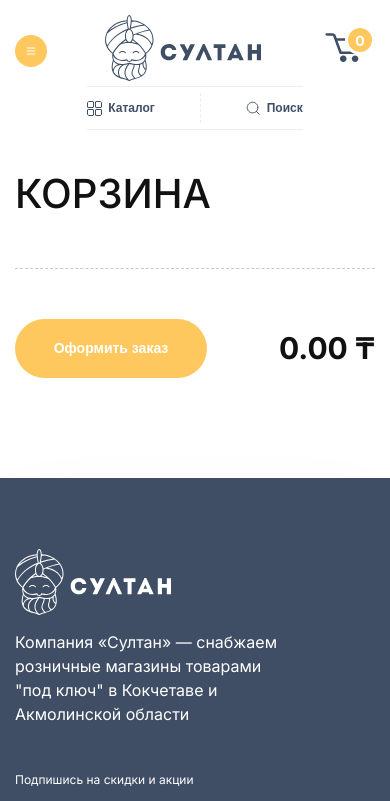
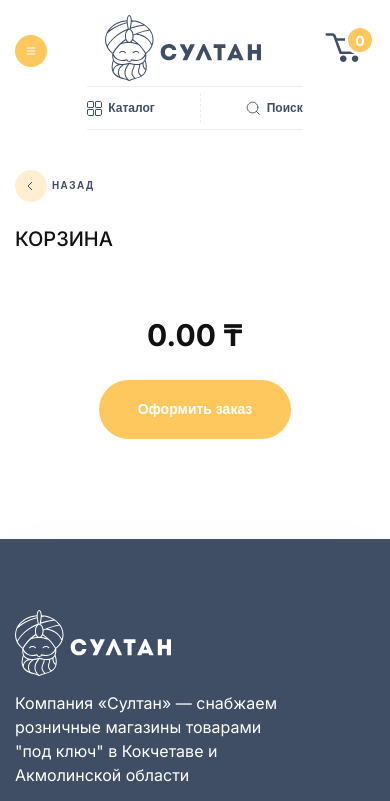
Before and after one commit to ilia-io/sultan-online-shop, a React (Create React App) app: page /sultan-online-shop/cart in a window 390 px wide. Shown: the top 801 px of the page. Built offline with nearby package versions, Linux system fonts and the light colour scheme.

Commit message:
feat: add cart component  responsive

```diff
--- a/src/components/Cart.tsx
+++ b/src/components/Cart.tsx
@@ -14,6 +14,7 @@
   removeItemFromCart,
 } from '../app/reducers/cartSlice';
 import { ICartItem } from '../@types/CartItem';
+import MobileBackBtn from './MobileBackBtn';
 
 type Props = {};
 
@@ -85,6 +86,7 @@
   return (
     <section className="cart">
       <div className="cart__wrapper container">
+        <MobileBackBtn classPrefix="cart" />
         <h1 className="cart__title">Корзина</h1>
         <div className="cart__horizontal-line"></div>
         <ul className="cart__list">
@@ -118,7 +120,7 @@
                     {cartItem.description.split('').slice(0, 200).join('')} ...
                   </p>
                 </div>
-                <div className="cart__item-vertical-line"></div>
+                <div className="cart__item-vertical-line mobile-hide"></div>
                 <div className="cart__item-actions">
                   <div className="cart__amount-box">
                     <button
--- a/src/components/Catalog.tsx
+++ b/src/components/Catalog.tsx
@@ -6,9 +6,9 @@
 import { filterSelector, setActiveCaterogy } from '../app/reducers/filterSlice';
 import Pagination from './Pagination';
 import CatalogProduct from './CatalogProduct';
-import mBackIcon from '../assets/icons/mobile-back.svg';
 import SideFilters from './SideFilters';
 import SortBy from './SortBy';
+import MobileBackBtn from './MobileBackBtn';
 
 type Props = {};
 
@@ -59,14 +59,7 @@
     <section className="catalog">
       <div className="catalog__wrapper container">
         <section className="catalog__title-box">
-          <button className="mobile__back-btn">
-            <img
-              src={mBackIcon}
-              alt="arrow back"
-              className="mobile__back-img"
-            />
-            НАЗАД
-          </button>
+          <MobileBackBtn />
           <h1 className="catalog__title">Косметика и гигиена</h1>
 
           <Link to={'/admin'}>
--- /dev/null
+++ b/src/components/MobileBackBtn.tsx
@@ -0,0 +1,22 @@
+import React from 'react';
+import mBackIcon from '../assets/icons/mobile-back.svg';
+type Props = {
+  classPrefix?: string;
+};
+
+const MobileBackBtn = ({ classPrefix }: Props) => {
+  return (
+    <button
+      className={
+        !classPrefix
+          ? 'mobile__back-btn'
+          : `mobile__back-btn mobile__back-btn_${classPrefix}`
+      }
+    >
+      <img src={mBackIcon} alt="arrow back" className="mobile__back-img" />
+      НАЗАД
+    </button>
+  );
+};
+
+export default MobileBackBtn;
--- a/src/components/ProductCard.tsx
+++ b/src/components/ProductCard.tsx
@@ -17,7 +17,7 @@
 import BreadCrumbs from './BreadCrumbs';
 import ShareBtn from './ShareBtn';
 import ProductCartBtn from './ProductCartBtn';
-import mBackIcon from '../assets/icons/mobile-back.svg';
+import MobileBackBtn from './MobileBackBtn';
 
 type Props = {};
 
@@ -59,10 +59,7 @@
     <>
       <BreadCrumbs activeItem={PRODUCT.name} section="Каталог" />
       <section className="product-card container">
-        <button className="mobile__back-btn mobile__back-btn_product-page">
-          <img src={mBackIcon} alt="arrow back" className="mobile__back-img" />
-          НАЗАД
-        </button>
+        <MobileBackBtn classPrefix="product-page" />
         <div className="product-card__img-wrapper">
           <img
             src={PRODUCT.imageURL}
--- a/src/style/style.scss
+++ b/src/style/style.scss
@@ -1396,7 +1396,9 @@
 .cart {
   padding-bottom: 100px;
 
-  &__wrapper {}
+  &__wrapper {
+    position: relative;
+  }
 
   &__title {
     font-weight: 500;
@@ -1425,6 +1427,7 @@
     display: flex;
     flex-direction: column;
     width: 100%;
+
   }
 
   &__item {
@@ -1434,6 +1437,7 @@
     // flex-wrap: wrap;
     align-items: center;
     // justify-content: space-between;
+
   }
 
   &__item-img {
@@ -1481,7 +1485,7 @@
   }
 
   &__item-actions {
-    width: 459px;
+    min-width: 459px;
     display: flex;
     align-items: center;
     justify-content: space-between;
@@ -1961,6 +1965,38 @@
   }
 }
 
+@media (max-width: 1300px) {
+  .cart {
+    &__title {
+      text-align: center;
+    }
+
+    &__item {
+      flex-wrap: wrap;
+      align-items: center;
+      justify-content: center;
+    }
+
+    &__order-box {
+      justify-content: space-around;
+    }
+  }
+}
+
+@media (max-width: 900px) {
+  .product-card {
+    padding-bottom: 0 15px 60px;
+    gap: 10px;
+    flex-wrap: wrap;
+    justify-content: center;
+
+    &__img-wrapper {
+      max-width: 400px;
+      padding: 5px;
+    }
+  }
+}
+
 @media (max-width: 768px) {
   .container {
     max-width: 550px;
@@ -2195,6 +2231,13 @@
         position: relative;
         top: 0;
         left: -30%;
+      }
+
+      &_cart {
+        margin: 0;
+        position: relative;
+        top: 0;
+        left: 0;
       }
     }
 
@@ -2342,18 +2385,104 @@
       }
     }
   }
+
+  .cart {
+    &__title {
+      margin-top: 25px;
+      margin-bottom: 40px;
+      font-size: 20px;
+      text-align: left;
+    }
+
+    &__wrapper {}
+
+    &__cart__item-wrapper {
+      width: 289px;
+      height: 436px;
+    }
+
+    &__item {
+      width: 100%;
+      height: 100%;
+      border-top: 1px dashed $_2;
+      border-bottom: 1px dashed $_2;
+      padding: 20px 0;
+    }
+
+    &__horizontal-line {
+      display: none;
+    }
+
+    &__item-title {
+      font-weight: 500;
+      font-size: 20px;
+      line-height: 24px;
+    }
+
+    &__item-price {
+      font-size: 16px;
+      min-width: auto;
+    }
+
+    &__item-img {
+      height: auto;
+      width: 100%;
+      margin: 0;
+      margin-bottom: 10px;
+    }
+
+    &__item-info-box {
+      max-width: auto;
+      margin: 0;
+      width: 100%;
+      height: auto;
+      margin-bottom: 15px;
+    }
+
+    &__item-actions {
+      min-width: auto;
+      width: 100%;
+      margin: 0;
+    }
+
+    &__order-box {
+      flex-direction: column;
+      gap: 25px;
+      margin-top: 25px;
+    }
+
+    &__orderBtn {
+      order: 2;
+    }
+  }
+
+  .modal {
+    height: 288px;
+    width: 290px;
+    top: calc(50% - 144px);
+    left: calc(50% - 145px);
+  }
+
+  .order-complete {
+    width: 206px;
+    height: 141px;
+
+    &__icon-wrapper {
+      min-width: 59px;
+      min-height: 59px;
+    }
+
+    &__title {
+      width: 100%;
+      font-size: 20px;
+      margin-top: 20px;
+      margin-bottom: 10px;
+    }
+
+    &_text {
+      font-size: 12px;
+    }
+  }
+
+
 }
-
-@media (max-width: 900px) {
-  .product-card {
-    padding-bottom: 0 15px 60px;
-    gap: 10px;
-    flex-wrap: wrap;
-    justify-content: center;
-
-    &__img-wrapper {
-      max-width: 400px;
-      padding: 5px;
-    }
-  }
-}
```
